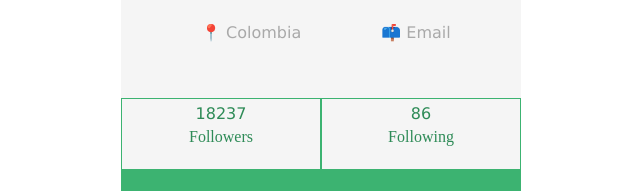
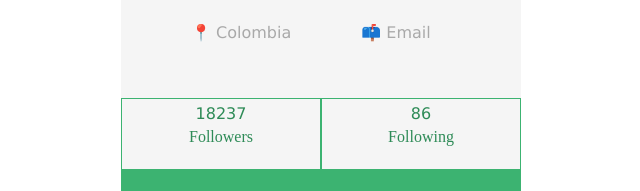
Before and after one commit to felipeortizlucas/tarjetaPresentacion, a plain HTML site: page index.html in a window 1280 px wide. Shown: the part 341-532 px from the top of the page, 319-959 px from the left. Drawn offline with Linux system fonts and the light colour scheme.

Commit message:
add icons v.02

```diff
--- a/css/style.css
+++ b/css/style.css
@@ -50,7 +50,7 @@ section {
 }
 
 .referencia p {
-  margin-left: 80px;
+  margin-left: 70px;
   position: relative;
   bottom: 40px;
   font-family: Verdana, Geneva, Tahoma, sans-serif;
```
